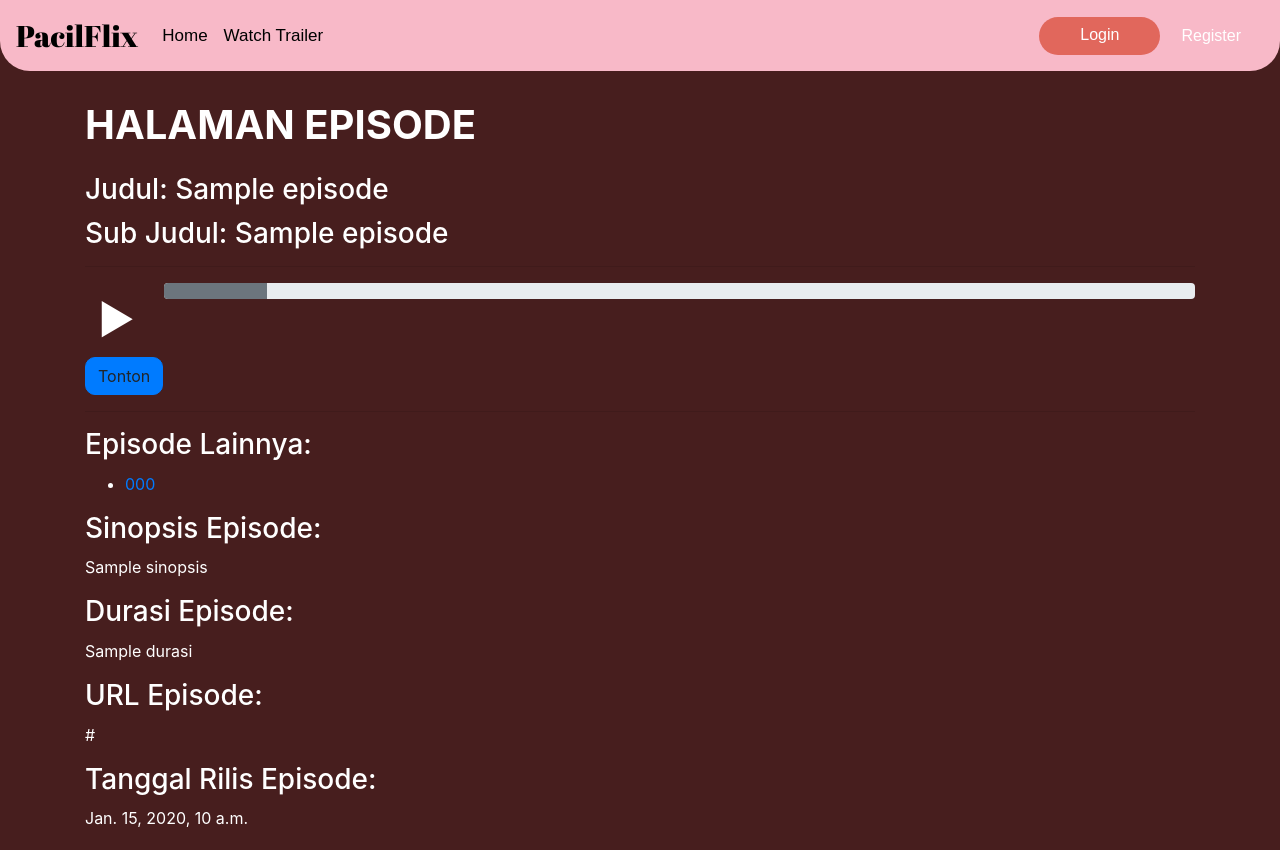
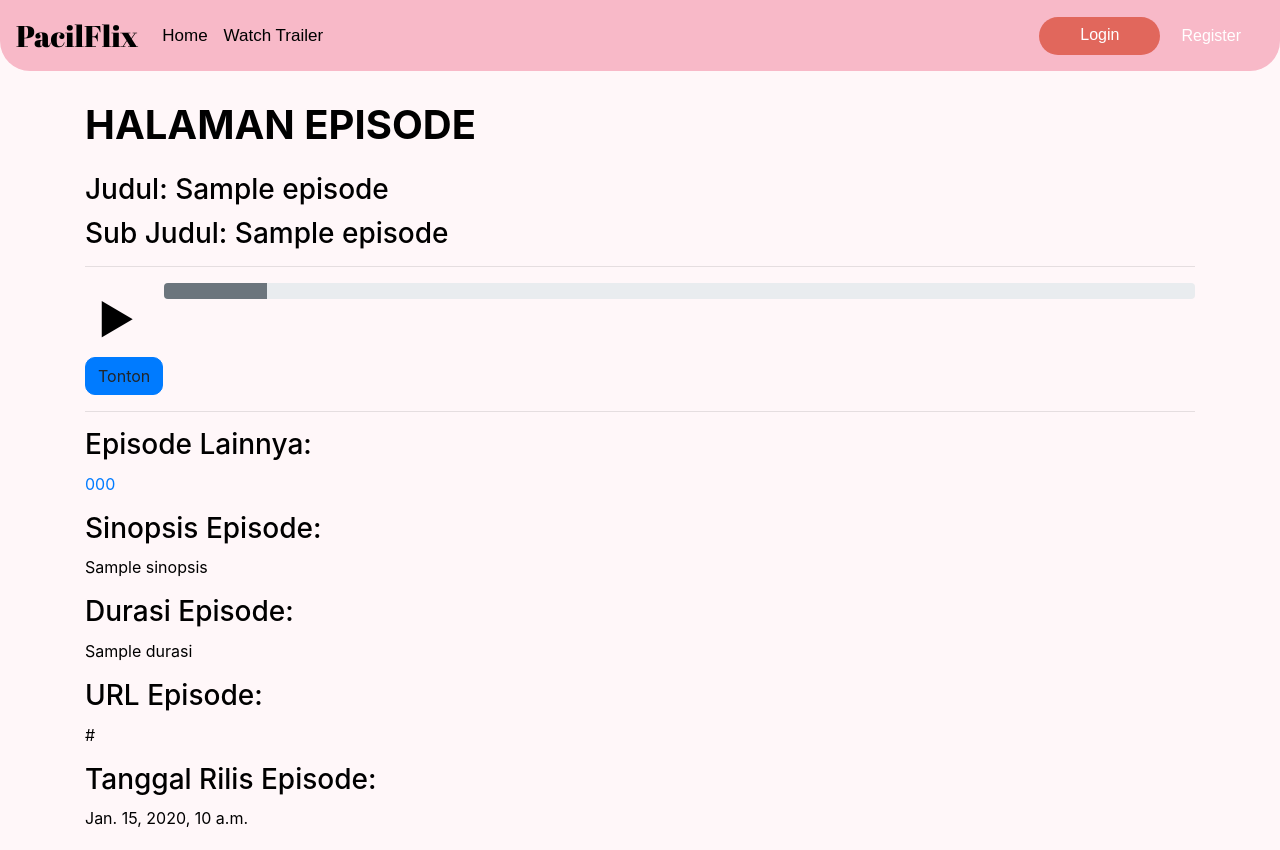
Before and after one commit to BASDAT-B-2/pacilflix-B-2, a Django app: template TK3_B_2/tayangan/templates/HalamanEpisode.html in a window 1280 px wide. Run offline with Django 5.2, Linux system fonts and the light colour scheme; the template is opened without the code that fills it: most values are stand-ins (such as "Sample title", 1, 10 or a date in 2020); some libraries are stand-ins or nearby versions; some web fonts are replaced.

Commit message:
design epi

```diff
--- a/TK3_B_2/tayangan/templates/HalamanEpisode.html
+++ b/TK3_B_2/tayangan/templates/HalamanEpisode.html
@@ -11,8 +11,8 @@
   <link rel="stylesheet" href="https://cdnjs.cloudflare.com/ajax/libs/font-awesome/5.15.4/css/all.min.css">
   <style>
     body {
-      background-color: #471e1e; /* Warna Hitam */
-      color: #ffffff; /* Warna Teks Putih */
+      background-color: #fff7f9; /* Warna background */
+      color: #000000; /* Warna Teks Hitam */
     }
 
     .btn {
@@ -21,8 +21,8 @@
     }
 
     .btn-tonton {
-      background-color: #007bff;
-      border-color: #007bff;
+      background-color: #007bff; /* Biru */
+      border-color: #007bff; /* Biru */
     }
 
     .judul {
@@ -31,20 +31,34 @@
       font-weight: bold;
     }
 
-    .series-info {
-      margin-bottom: 20px;
-      font-weight: bold;
-    }
-
     .episode-info {
       margin-bottom: 20px;
-      color: white;
+      color: #000000; /* Warna Teks Hitam */
     }
 
     .episode-info h3 {
       margin-bottom: 10px;
     }
+
+    .episode-info ul {
+      list-style-type: none;
+      padding: 0;
+    }
+
+    .episode-info ul li {
+      margin-bottom: 5px;
+    }
+
+    .episode-info ul li a {
+      color: #007bff; /* Warna Biru */
+      text-decoration: none;
+    }
+
+    .episode-info ul li a:hover {
+      text-decoration: underline;
+    }
   </style>
+
 </head>
 <body>
 
@@ -58,7 +72,7 @@
     <hr>
          <!-- Progress Bar -->
          <div class="d-flex align-items-start">
-          <button id="btn-tonton" class="btn btn-triangle mr-3" style="font-size: 40px; color: white;">&#9658;</button>
+          <button id="btn-tonton" class="btn btn-triangle mr-3" style="font-size: 40px; color: black;">&#9658;</button>
           <div class="progress flex-grow-1">
             <div class="progress-bar bg-secondary" id="progress-bar" role="progressbar" style="width: 10%;" aria-valuenow="10" aria-valuemin="0" aria-valuemax="100"></div>
             <div class="progress-bar bg-primary" id="progress-bar-fill" role="progressbar" style="width: 0%;" aria-valuenow="0" aria-valuemin="0" aria-valuemax="100"></div>
```
